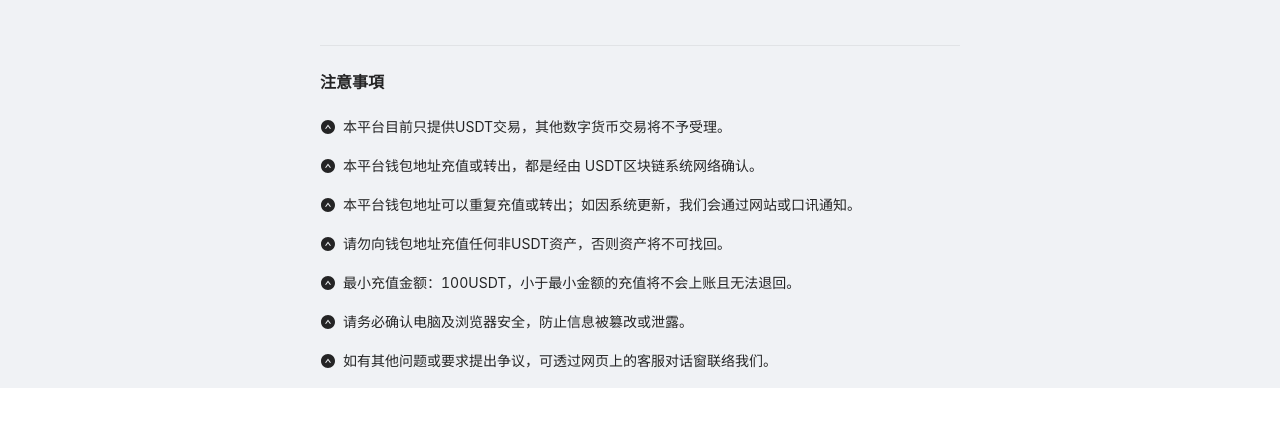
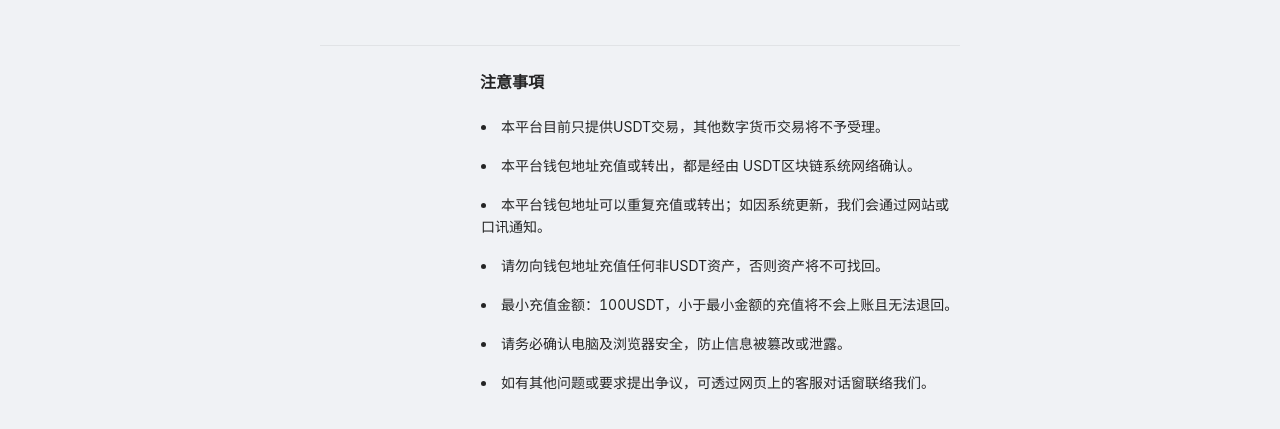
Before and after one commit to fapjsc/k-payment, a React (Create React App) app: page /#/home/1 in a window 1280 px wide. Shown: the part 523-952 px from the top of the page. Before the commit the page ends 911 px from the top, so only its background shows below. Built offline with nearby package versions, Linux system fonts and the light colour scheme; no server answers.

Commit message:
adjust home screen layout

```diff
--- a/src/components/Note.jsx
+++ b/src/components/Note.jsx
@@ -2,75 +2,70 @@ import React from 'react';
 
 // Antd
 import {
-  Space, Descriptions,
+  Descriptions,
 } from 'antd';
 
-import { UpCircleFilled } from '@ant-design/icons';
+import footerIcon from '../asset/footer_icon.png';
 
 const Note = () => (
   <>
     <Descriptions title="注意事項">
       <Descriptions.Item>
-        <Space>
-          <UpCircleFilled />
+        <li>
           本平台目前只提供USDT交易，其他数字货币交易将不予受理。
-        </Space>
+        </li>
       </Descriptions.Item>
     </Descriptions>
 
     <Descriptions>
       <Descriptions.Item>
-        <Space>
-          <UpCircleFilled />
+        <li>
           本平台钱包地址充值或转出，都是经由 USDT区块链系统网络确认。
-        </Space>
+        </li>
       </Descriptions.Item>
     </Descriptions>
 
     <Descriptions>
       <Descriptions.Item>
-        <Space>
-          <UpCircleFilled />
+        <li>
           本平台钱包地址可以重复充值或转出；如因系统更新，我们会通过网站或口讯通知。
-        </Space>
+        </li>
       </Descriptions.Item>
     </Descriptions>
 
     <Descriptions>
       <Descriptions.Item>
-        <Space>
-          <UpCircleFilled />
+        <li>
           请勿向钱包地址充值任何非USDT资产，否则资产将不可找回。
-        </Space>
+        </li>
       </Descriptions.Item>
     </Descriptions>
 
     <Descriptions>
       <Descriptions.Item>
-        <Space>
-          <UpCircleFilled />
+        <li>
           最小充值金额：100USDT，小于最小金额的充值将不会上账且无法退回。
-        </Space>
+        </li>
       </Descriptions.Item>
     </Descriptions>
 
     <Descriptions>
       <Descriptions.Item>
-        <Space>
-          <UpCircleFilled />
+        <li>
           请务必确认电脑及浏览器安全，防止信息被篡改或泄露。
-        </Space>
+        </li>
       </Descriptions.Item>
     </Descriptions>
 
     <Descriptions>
       <Descriptions.Item>
-        <Space>
-          <UpCircleFilled />
+        <li>
           如有其他问题或要求提出争议，可透过网页上的客服对话窗联络我们。
-        </Space>
+        </li>
       </Descriptions.Item>
     </Descriptions>
+
+    <img style={{ marginTop: '2rem' }} src={footerIcon} alt="footer" />
   </>
 );
 
--- a/src/components/payment/Payment.jsx
+++ b/src/components/payment/Payment.jsx
@@ -10,25 +10,13 @@ import {
   Col, Divider, Typography, Space, Spin,
 } from 'antd';
 
-// import Note from '../Note';
+// Components
 import PaymentForm from './PaymentForm';
 
+// Layout
+import { wrapLayout, mobileWrapLayout, dividerLayout } from '../../layout/layout-span';
+
 const { Title } = Typography;
-
-const wrapLayout = {
-  span: 6,
-  offset: 9,
-};
-
-const mobileWrapLayout = {
-  span: 20,
-  offset: 2,
-};
-
-const dividerLayout = {
-  span: 12,
-  offset: 6,
-};
 
 const Payment = ({ id }) => {
   const { rateInfo } = useSelector((state) => state.exRate);
--- /dev/null
+++ b/src/layout/layout-span.js
@@ -0,0 +1,19 @@
+export const wrapLayout = {
+  span: 6,
+  offset: 9,
+};
+
+export const mobileWrapLayout = {
+  span: 20,
+  offset: 2,
+};
+
+export const dividerLayout = {
+  span: 12,
+  offset: 6,
+};
+
+export const noteLayout = {
+  span: 9,
+  offset: 9,
+};
--- a/src/screen/HomeScreen.jsx
+++ b/src/screen/HomeScreen.jsx
@@ -13,6 +13,9 @@ import {
 // Layout
 import ContentLayout from '../layout/ContentLayout';
 import HeaderLayout from '../layout/header/HeaderLayout';
+import {
+  mobileWrapLayout, dividerLayout, noteLayout,
+} from '../layout/layout-span';
 
 // Components
 import PairModal from '../components/PairModal';
@@ -26,21 +29,6 @@ import { chatConnectWs } from '../utils/chatSocket';
 
 // Actions
 import { openOrder, getExRate } from '../store/actions/orderActions';
-
-const wrapLayout = {
-  span: 6,
-  offset: 9,
-};
-
-const mobileWrapLayout = {
-  span: 20,
-  offset: 2,
-};
-
-const dividerLayout = {
-  span: 12,
-  offset: 6,
-};
 
 const PaymentScreen = ({ match }) => {
   // Router Props
@@ -69,6 +57,7 @@ const PaymentScreen = ({ match }) => {
   return (
     <Layout className="layout">
       <PairModal isModalVisible={false} usdt={1234} cny={333} />
+
       <HeaderLayout />
 
       <ContentLayout>
@@ -86,11 +75,16 @@ const PaymentScreen = ({ match }) => {
           </Col>
 
           <Col
-            span={wrapLayout.span}
-            offset={wrapLayout.offset}
-            md={{ ...dividerLayout }}
+            span={noteLayout.span}
+            offset={noteLayout.offset}
+            md={{ ...noteLayout }}
             sm={{ ...mobileWrapLayout }}
             xs={{ ...mobileWrapLayout }}
+            // span={wrapLayout.span}
+            // offset={wrapLayout.offset}
+            // md={{ ...dividerLayout }}
+            // sm={{ ...mobileWrapLayout }}
+            // xs={{ ...mobileWrapLayout }}
           >
             <Note />
           </Col>
```
